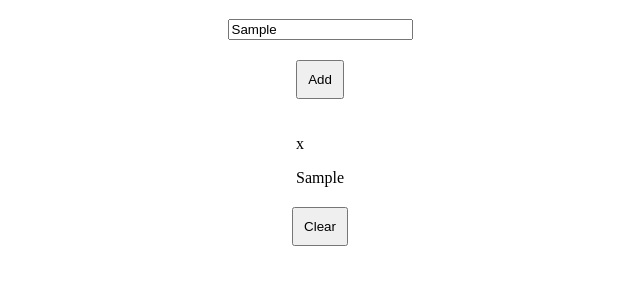
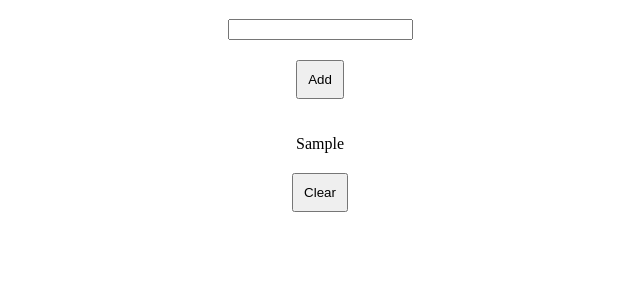
Before and after one commit to tomi-iwamoto/grocery-list-js, a plain HTML site: page index.html in a window 1280 px wide. Both pictures are taken after typing "Sample" into the empty fields and a click on the button "Add". Shown: the part 169-454 px from the top of the page, without its empty margins (328-968 px from the left). Drawn offline with Linux system fonts and the light colour scheme.

Commit message:
Made it so that the input field will be empty after submit button is clicked

```diff
--- a/index.html
+++ b/index.html
@@ -21,7 +21,7 @@
 
 <div id="item-container">
 <!---Here is going to contain the element appended-->
-    <p class="remove">x</p>
+    <p class="remove"></p>
 
 </div>
 
--- a/script.js
+++ b/script.js
@@ -15,7 +15,7 @@ submitButton.addEventListener('click', function() {
 
     //When the submit button is clicked, this function will create a new div element. And it will attach itself to the div with the id of "item-container"
     let div = document.createElement('div');
-    itemContainer.append(div);
+    itemContainer.appendChild(div);
     div.classList.add('show');
 
     //This is the content of whatever is typed into the input field
@@ -23,6 +23,9 @@ submitButton.addEventListener('click', function() {
 
     //Whatever was typed into the input field will be the text of the new div
     div.innerText = item;
+
+    //After the submit button is clicked, the input field becomes empty again.
+    itemText.value = ' ';
 
 })
 
@@ -36,4 +39,6 @@ clearButton.addEventListener('click', function () {
     const divWithShowClass = document.querySelector('.show');
 
     divWithShowClass.remove();
+
+
 })
```
